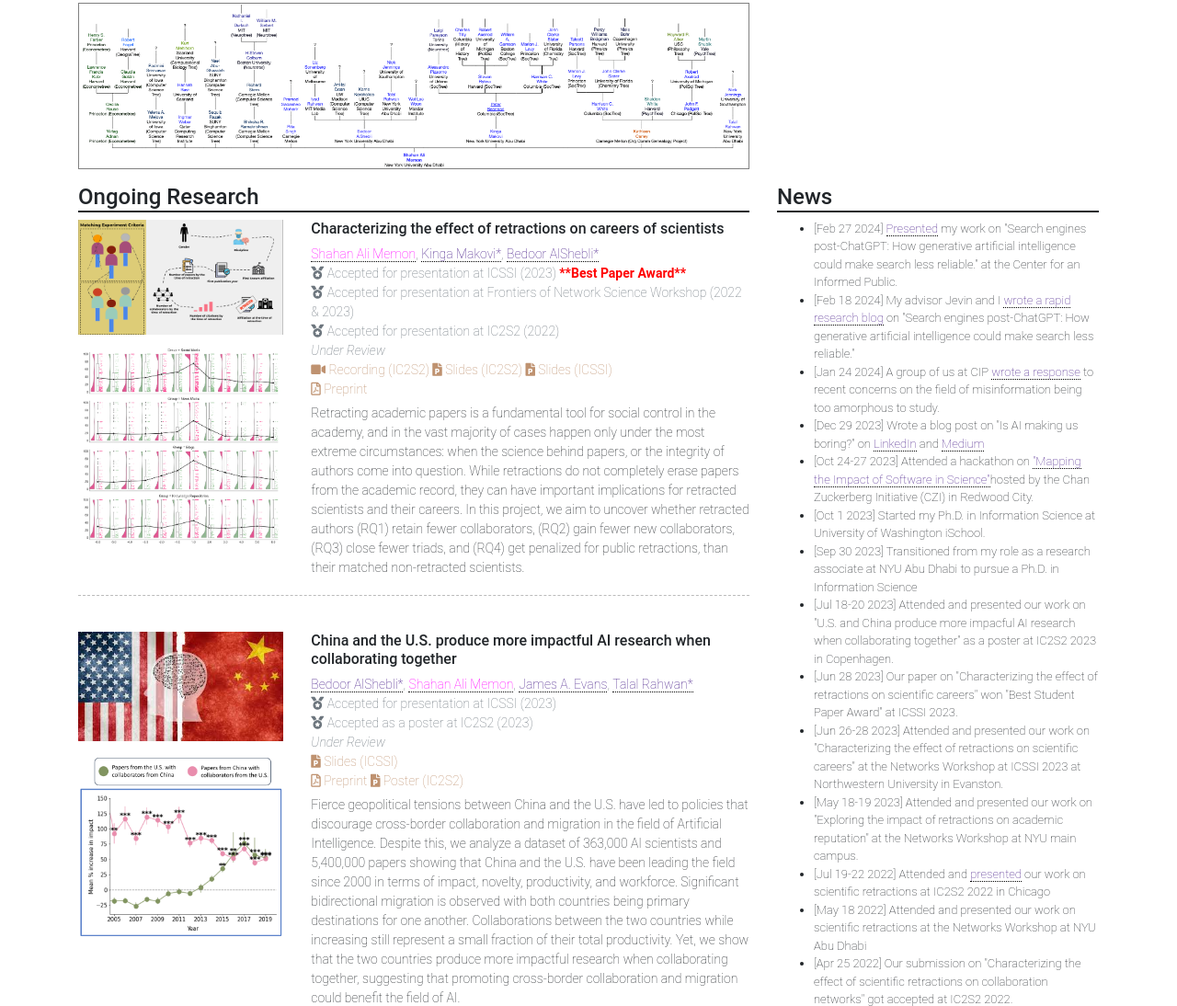
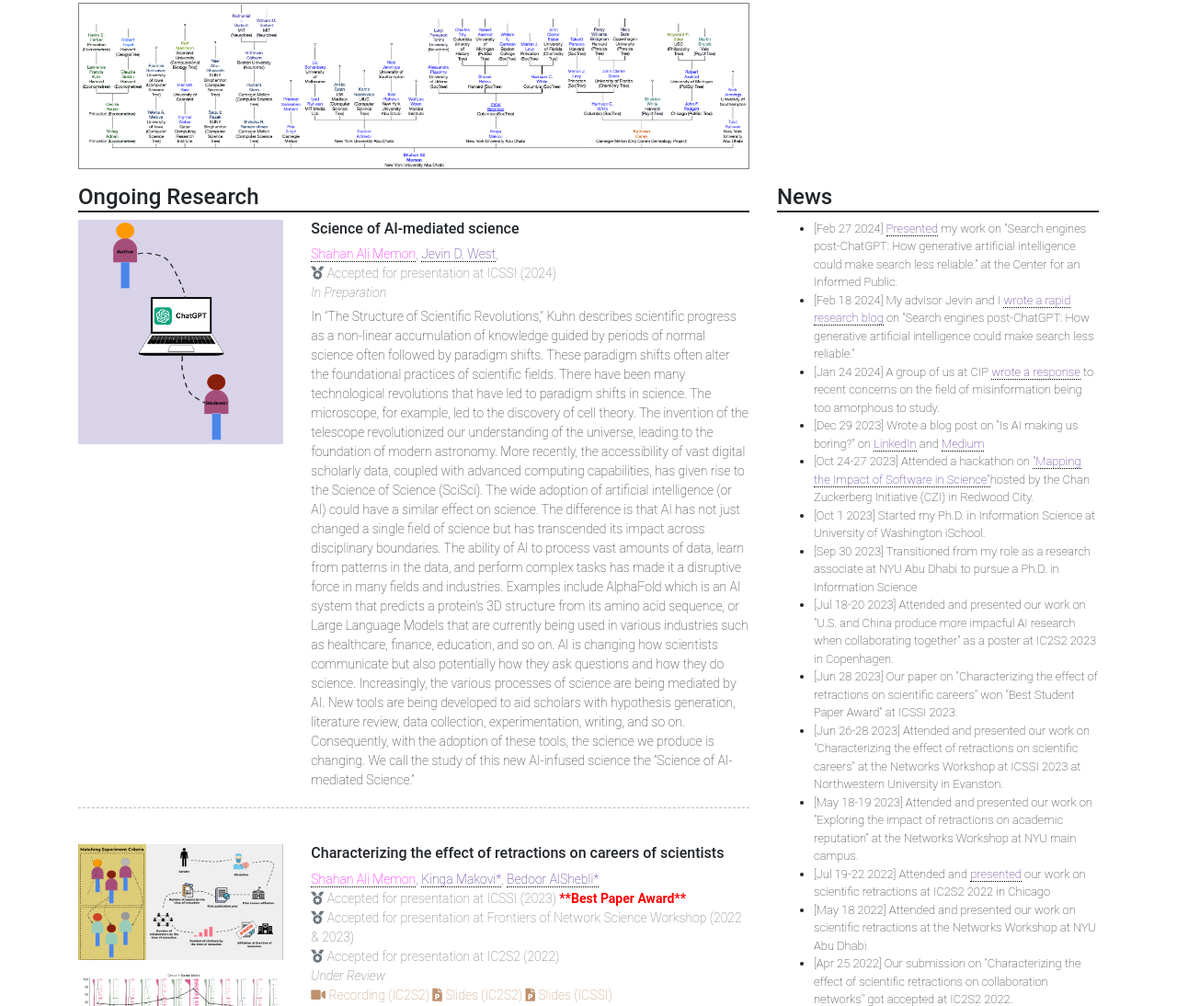
Before and after one commit to samemon/samemon.github.io, a plain HTML site: page index.html in a window 1280 px wide. Shown: the part 834-1928 px from the top of the page at 92% size. Drawn offline with nearby package versions, Linux system fonts and the light colour scheme; some icons are missing.

Commit message:
Added science of AI-mediated science

```diff
--- a/index.html
+++ b/index.html
@@ -349,13 +349,48 @@
                 </h2>
 
                 <div class="research-projects">
+                    <div class="row research-project" data-sort="2020-05-01">
+                        <div class="col-md-4">
+                            <video loop muted playsinline poster="/research/ScAISci/ScAISci.png"></video>
+                        </div>
+
+                    <div class="col-md-8">
+                        <h6>
+							Science of AI-mediated science
+                        </h6>
+                        <p class="text-muted">
+                            <a href="." style="color:#FF00FF;">Shahan Ali Memon</a>,
+                            <a href="https://jevinwest.org/">Jevin D. West</a>,
+                            <br />
+                            <i class="fas fa-medal"></i> Accepted for presentation at ICSSI (2024)
+                            <br />
+                            <span style="font-style:italic;">In Preparation</span>&nbsp;
+                            <!-- <br />
+                            <a class="info" href="https://tinyurl.com/ic2s2-science"><i class="fas fa-video" aria-hidden="true"></i> Recording (IC2S2)</a>
+                            <a class="info" href="https://docs.google.com/presentation/d/1Y8uL0_7ruo-0jXGux8aojlSrYBRauImpdX8Z5Z-OWBk/edit?usp=sharing"><i class="fas fa-file-powerpoint" aria-hidden="true"></i> Slides (IC2S2)</a>
+                            <a class="info" href="https://docs.google.com/presentation/d/1FIQ3tFFr1MW64oPql5ijtKgl8L8PUFmlT0ck7a4eCK8/edit?usp=sharing"><i class="fas fa-file-powerpoint" aria-hidden="true"></i> Slides (ICSSI)</a>
+                            <br />
+                            <a class="info" href="https://www.researchgate.net/publication/371493126_Characterizing_the_effect_of_retractions_on_scientific_careers"><i class="far fa-file-pdf" aria-hidden="true"></i> Preprint</a> -->
+                        </p>
+
+                        <p>
+                            In “The Structure of Scientific Revolutions,” Kuhn describes scientific progress as a non-linear accumulation of knowledge guided by periods of normal science often followed by paradigm shifts. These paradigm shifts often alter the foundational practices of scientific fields. There have been many technological revolutions that have led to paradigm shifts in science. The microscope, for example, led to the discovery of cell theory. The invention of the telescope revolutionized our understanding of the universe, leading to the foundation of modern astronomy. More recently, the accessibility of vast digital scholarly data, coupled with advanced computing capabilities, has given rise to the Science of Science (SciSci). The wide adoption of artificial intelligence (or AI) could have a similar effect on science. The difference is that AI has not just changed a single field of science but has transcended its impact across disciplinary boundaries. The ability of AI to process vast amounts of data, learn from patterns in the data, and perform complex tasks has made it a disruptive force in many fields and industries. Examples include AlphaFold which is an AI system that predicts a protein’s 3D structure from its amino acid sequence, or Large Language Models that are currently being used in various industries such as healthcare, finance, education, and so on. AI is changing
+                            how scientists communicate but also potentially how they ask questions and how they do science. Increasingly, the various processes of science are being mediated by AI. New tools are being developed to aid scholars with hypothesis generation, literature review, data collection, experimentation, writing, and so on. Consequently, with the adoption of these tools, the science we produce is changing. We call the study of this new AI-infused science the ”Science of AI-mediated Science.”
+                        </p>
+                    </div>
+
+					<div class="col-md-12">
+						<hr class="dash">
+					</div>
+                </div>
+
 
                     <div class="row research-project" data-sort="2020-05-01">
-                    <div class="col-md-4">
-                        <video loop muted playsinline poster="/research/Retraction/thumbnail2.png"></video>
-                        <video loop muted playsinline poster="/research/Retraction/thumbnail.png">
-                        </video>
-                    </div>
+                        <div class="col-md-4">
+                            <video loop muted playsinline poster="/research/Retraction/thumbnail2.png"></video>
+                            <video loop muted playsinline poster="/research/Retraction/thumbnail.png">
+                            </video>
+                        </div>
 
                     <div class="col-md-8">
                         <h6>
```
Also changed, not shown: research/ScAISci/ScAISci.png (added), 3 other files.
